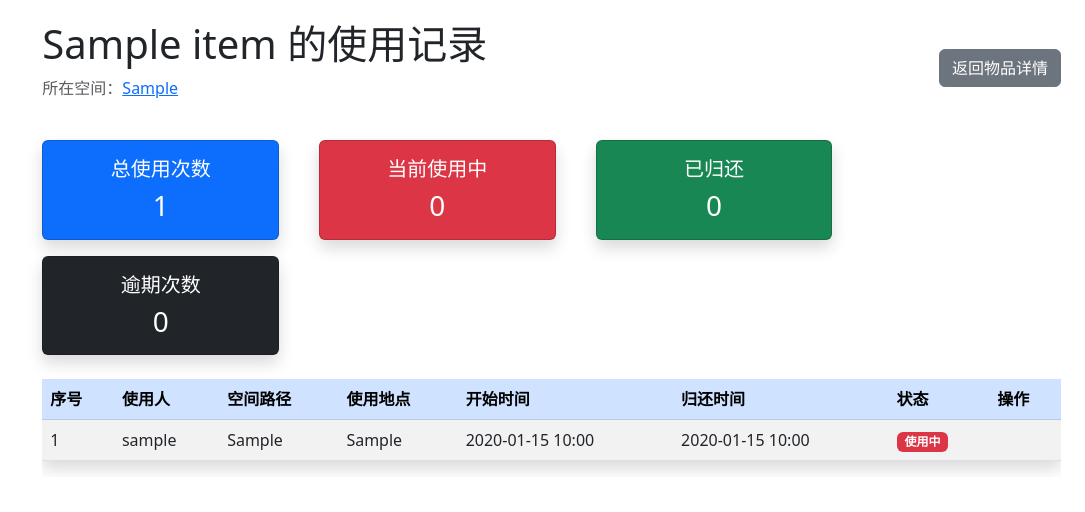
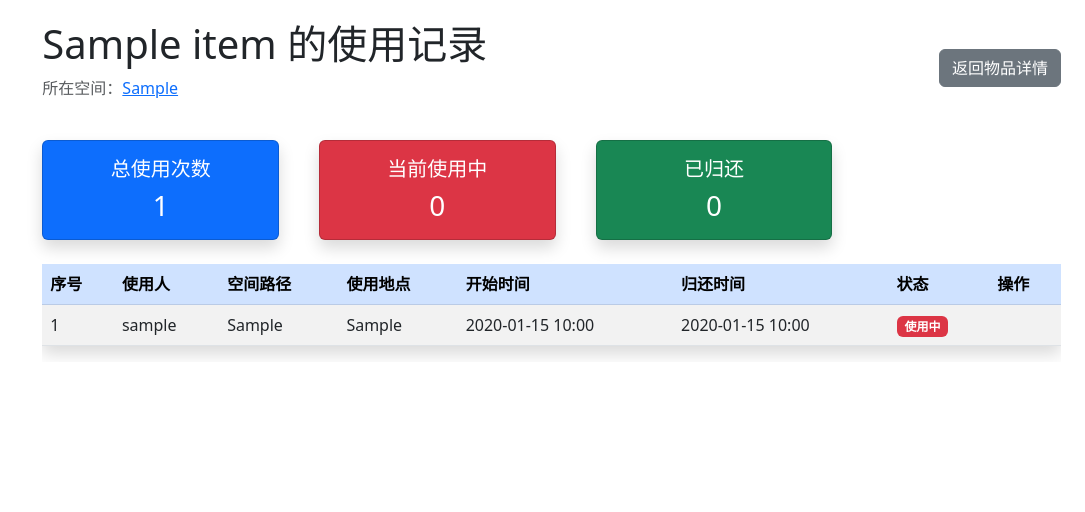
Before and after one commit to Chen-yuyang/flask_project_1, a Flask app: template app/templates/records/item_records.html in a window 1280 px wide. Shown: the part 56-568 px from the top of the page, without its empty margins (195-1280 px from the left). Run offline with Flask 3, Linux system fonts and the light colour scheme; the template is opened without the code that fills it: most values are stand-ins (such as "Sample title", 1, 10 or a date in 2020).

Commit message:
V5 解决使用记录时间不准确问题，注释掉了使用记录页面时间逾期条目显示(存在问题)

```diff
--- a/app/__init__.py
+++ b/app/__init__.py
@@ -3,6 +3,8 @@ from flask_sqlalchemy import SQLAlchemy
 from flask_login import LoginManager
 from flask_mail import Mail
 from config import Config
+
+import pytz
 
 # 初始化扩展
 db = SQLAlchemy()
--- a/app/templates/records/item_records.html
+++ b/app/templates/records/item_records.html
@@ -36,12 +36,12 @@
             <h3 class="card-text">{{ records|selectattr('status', 'equalto', 'returned')|list|length }}</h3>
         </div>
     </div>
-    <div class="col-md-3">
-        <div class="card bg-dark text-white text-center p-3 shadow">
-            <h5 class="card-title">逾期次数</h5>
-            <h3 class="card-text">{{ records|selectattr('is_overdue')|list|length }}</h3>
-        </div>
-    </div>
+{#    <div class="col-md-3">#}
+{#        <div class="card bg-dark text-white text-center p-3 shadow">#}
+{#            <h5 class="card-title">逾期次数</h5>#}
+{#            <h3 class="card-text">{{ records|selectattr('is_overdue')|list|length }}</h3>#}
+{#        </div>#}
+{#    </div>#}
 </div>
 
 <!-- 记录列表 -->
@@ -67,8 +67,9 @@
                 <td>{{ record.user.username }}</td>
                 <td>{{ record.space_path }}</td>
                 <td>{{ record.usage_location or '未填写' }}</td>
-                <td>{{ record.start_time.strftime('%Y-%m-%d %H:%M') }}</td>
-                <td>{{ record.return_time.strftime('%Y-%m-%d %H:%M') if record.return_time else '-' }}</td>
+                <!-- 修改后（显示东八区本地时间，与电脑一致） -->
+                <td>{{ record.local_start_time().strftime('%Y-%m-%d %H:%M') }}</td>
+                <td>{{ record.local_return_time().strftime('%Y-%m-%d %H:%M') if record.local_return_time() else '-' }}</td>
                 <td>
                     <span class="badge bg-{{ 'success' if record.status == 'returned' else 'danger' }}">
                         {{ '已归还' if record.status == 'returned' else '使用中' }}
--- a/config.py
+++ b/config.py
@@ -24,3 +24,5 @@ class Config:
     # 分页配置
     ITEMS_PER_PAGE = 10
     RECORDS_PER_PAGE = 10
+
+    BABEL_DEFAULT_TIMEZONE = 'Asia/Shanghai'
```
Also changed, not shown: app/models.py (+30 -3 lines).
